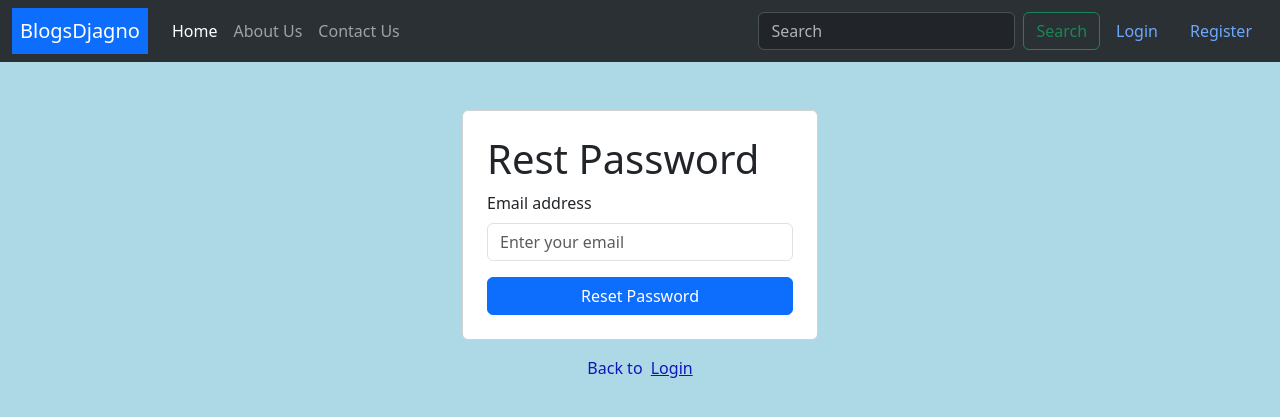
After one commit to Rathore23/WebBlog, a Django app: page /accounts/password-reset-send-mail/ in a window 1280 px wide. The commit adds this page. Shown: the top 417 px of the page. Run offline with Django 4.2, Linux system fonts and the light colour scheme.

Commit message:
add forgot password

```diff
--- a/blogs_django/accounts/urls.py
+++ b/blogs_django/accounts/urls.py
@@ -1,10 +1,57 @@
 from django.urls import path
-
-from blogs_django.accounts.views import UserRegisterView, UserLoginView, UserLogoutView
+from django.contrib.auth import views as auth_views
+from blogs_django.accounts import views
 
 urlpatterns = [
     # path("register", UserRegisterView, name="register"),
-    path("register/", UserRegisterView.as_view(), name="register"),
-    path("login/", UserLoginView.as_view(), name="login"),
-    path("logout/", UserLogoutView.as_view(), name="logout"),
+    path("register/", views.UserRegisterView.as_view(), name="register"),
+    path("login/", views.UserLoginView.as_view(), name="login"),
+    path("logout/", views.UserLogoutView.as_view(), name="logout"),
+    path(
+        'password-reset-send-mail/',
+        views.CustomForgotPasswordView.as_view(),
+        name='password_reset'
+    ),
+    path(
+        'reset/<uidb64>/<token>/',
+        # views.CustomPasswordResetConfirmView.as_view(),
+        auth_views.PasswordResetConfirmView.as_view(
+            template_name='accounts/custom_password_reset_confirm.html'
+        ),
+        name='reset_password_confirm'
+    ),
+    path(
+        'password-reset-done/',
+        views.CustomPasswordResetDoneView.as_view(),
+        name='password_reset_done'
+    ),
+    path(
+        'reset/done/',
+        auth_views.PasswordResetCompleteView.as_view(
+            template_name='accounts/password_reset_confirm.html'
+        ),
+        name='password_reset_complete'
+    ),
 ]
+
+urlpatterns += [
+    # # Due to mail not send we create custom view for this
+    # path(
+    #     'password-reset-send-mail/',
+    #     AccountPasswordResetView.as_view(),
+    #     name='password_reset'
+    # ),
+    # path(
+    #     'reset/<uidb64>/<token>/',
+    #     auth_views.PasswordResetConfirmView.as_view(
+    #         template_name='accounts/custom_password_reset_confirm.html'
+    #     ), name='password_reset_confirm'
+    # ),
+    # path(
+    #     'password-reset-done/',
+    #     auth_views.PasswordResetDoneView.as_view(
+    #         template_name='accounts/password_reset_done.html'
+    #     ),
+    #     name='password_reset_done'
+    # ),
+]
--- a/blogs_django/accounts/views.py
+++ b/blogs_django/accounts/views.py
@@ -1,11 +1,19 @@
+from django.conf import settings
 from django.contrib import messages
 from django.contrib.auth import authenticate, login
-from django.contrib.auth.forms import UserCreationForm, AuthenticationForm
+from django.contrib.auth.forms import UserCreationForm, AuthenticationForm, PasswordResetForm
 from django.contrib.auth.models import User
-from django.contrib.auth.views import LogoutView
+from django.contrib.auth.tokens import default_token_generator
+from django.contrib.auth.views import LogoutView, PasswordResetView, PasswordResetConfirmView, PasswordContextMixin
+from django.core.mail import send_mail
 from django.shortcuts import render, redirect
 from django.urls import reverse_lazy
+from django.utils.http import urlsafe_base64_encode
 from django.views import generic, View
+from django.utils.encoding import force_bytes
+from django.views.generic import FormView, TemplateView
+# pip install django-templated-email
+from templated_email import send_templated_mail
 
 from blogs_django.accounts.forms import CustomUserRegisterForm, CustomLoginForm
 
@@ -23,8 +31,8 @@ class UserRegisterView(generic.CreateView):
     """
     This CreateView used to sign up user using
     CustomUserRegisterForm.
+    # form_class = UserCreationForm
     """
-    # form_class = UserCreationForm
     form_class = CustomUserRegisterForm
     template_name = 'accounts/registration.html'
     success_url = reverse_lazy('login')
@@ -44,7 +52,7 @@ class UserLoginView(View):
             context=context
         )
 
-    def post(self,  request, *args, **kwargs):
+    def post(self, request, *args, **kwargs):
         form = self.form_class(request.POST)
         if form.is_valid():
             user = authenticate(
@@ -53,7 +61,28 @@ class UserLoginView(View):
             )
             if user is not None:
                 login(request, user)
-                # messages.success(request, 'Logged in successfully')
+                messages.success(request, 'Logged in successfully')
+                email = 'gedate7904@picdv.com'
+
+                # pip install django-templated-email
+                email = 'user2@yopmail.com'
+
+                # try:
+                #     send_templated_mail(
+                #         template_name="send_templated_mail.html",
+                #         from_email=settings.EMAIL_HOST_USER,
+                #         recipient_list=[email],
+                #         bcc=None,
+                #         context={
+                #             'email': email,
+                #             'username': 'Email',
+                #             'base_url': 'http://127.0.0.1:8000/',
+                #             'protocol': 'https' if getattr(settings, 'FRONTEND_USE_HTTPS', False) else 'http',
+                #         }
+                #     )
+                # except Exception as e:
+                #     print('Error while sending mail :', e)
+
                 return redirect('home')
 
         messages.error(request, 'Invalid Credentials.')
@@ -65,12 +94,71 @@ class UserLoginView(View):
             }
         )
 
-        return render(
-            request=request,
-            template_name=self.template_name,
-            context=context
-        )
-
 
 class UserLogoutView(LogoutView):
     next_page = reverse_lazy('home')
+
+
+class CustomForgotPasswordView(FormView):
+    template_name = 'accounts/password_reset.html'
+    form_class = PasswordResetForm
+    success_url = reverse_lazy('password_reset_done')
+
+    def form_valid(self, form):
+        email = form.cleaned_data['email']
+        user = User.objects.filter(email=email).first()
+
+        if user:
+            token = default_token_generator.make_token(user)
+            print('urlsafe_base64_encode(force_bytes(user.pk)), :', urlsafe_base64_encode(force_bytes(user.pk)),)
+            reset_link = self.request.build_absolute_uri(
+                reverse_lazy(
+                    'reset_password_confirm',
+                    kwargs={
+                        'uidb64': urlsafe_base64_encode(force_bytes(user.pk)),
+                        'token': token
+                    }
+                )
+            )
+
+            print('reset_link :-', reset_link)
+
+            try:
+                send_mail(
+                    'Password Reset',
+                    f'Please click the following link to reset your password: {reset_link}',
+                    settings.EMAIL_HOST_USER,
+                    [email],
+                    fail_silently=False,
+                )
+            except Exception as e:
+                print('Error in CustomForgotPasswordView :', e)
+        return super().form_valid(form)
+
+
+class CustomPasswordResetConfirmView(PasswordResetConfirmView):
+    success_url = reverse_lazy('login')
+    template_name = 'accounts/password_reset_confirm.html'
+
+
+class CustomPasswordResetDoneView(PasswordContextMixin, TemplateView):
+    template_name = "accounts/password_reset_done.html"
+    title = "Password reset sent"
+
+
+# class AccountPasswordResetView(PasswordResetView):
+#     template_name = 'accounts/password_reset.html'
+#
+#     def post(self, request, *args, **kwargs):
+#         email = self.request.POST.get('email')
+#         user = User.objects.filter(email=email, is_active=True,).first()
+#
+#         if user:
+#             return super().post(request, *args, **kwargs)
+#         else:
+#             error_message = "Invalid email address"
+#             return render(
+#                 request,
+#                 self.template_name,
+#                 {'error_message': error_message, 'email': email}
+#             )
--- /dev/null
+++ b/blogs_django/templates/accounts/password_reset.html
@@ -0,0 +1,45 @@
+{% extends 'core/base.html' %}
+{% load static %}
+
+{% block content %}
+
+<!--Contains Start-->
+<div class="container">
+    <!--<div class="d-flex justify-content-center vh-100">-->
+    <div class="row justify-content-center mt-5">
+        <div class="col-md-8 col-lg-6 col-xl-4">
+            <div class="card">
+                <div class="card-body p-4">
+                    <h1>Rest Password</h1>
+                    <!-- Add Django Form -->
+                    <form method="post">
+                        {% csrf_token %}
+                        <div class="mb-3">
+                            <label for="emailaddress" class="form-label">Email address</label>
+                            <input class="form-control" type="email" id="emailaddress" name="email" required
+                                   placeholder="Enter your email">
+                        </div>
+                        <div class="text-center d-grid">
+                            <button class="btn btn-primary" type="submit"> Reset Password</button>
+                        </div>
+                    </form>
+                    <!-- End of Django Form -->
+                </div>
+            </div>
+
+            <div class="row mt-3">
+                <div class="col-12 text-center">
+                    <p style="color: rgb(19, 19, 188)!important;">Back to
+                        <a href="{% url 'login' %}" class="text-white-50 ms-1"
+                           style="color: rgb(19, 19, 188)!important;">
+                            Login
+                        </a>
+                    </p>
+                </div> <!-- end col -->
+            </div>
+        </div>
+    </div>
+</div>
+<!--Contains End-->
+
+{% endblock %}
--- a/blogs_django/templates/accounts/registration.html
+++ b/blogs_django/templates/accounts/registration.html
@@ -36,6 +36,12 @@
             </div>
             {% endif %}
         </form>
+        <p>If you have already accounts
+            <a href="{% url 'login' %}"
+               style="text-decoration: none;">
+                Login
+            </a>
+        </p>
     </div>
 </div>
 <!--Contains End-->
--- a/blogs_django/templates/core/nav.html
+++ b/blogs_django/templates/core/nav.html
@@ -19,10 +19,18 @@
                     <a class="nav-link" href="{% url 'contact_us' %}">Contact Us</a>
                 </li>
             </ul>
-            <form class="d-flex" role="search">
-                <input class="form-control me-2" type="search" placeholder="Search" aria-label="Search">
+
+            <!-- Search Functionality Start -->
+            <form class="d-flex" role="search" name="searchForm" method="GET" action="{% url 'home' %}">
+                <input
+                        class="form-control me-2"
+                        type="search" placeholder="Search"
+                        aria-label="Search"
+                        name="search"
+                >
                 <button class="btn btn-outline-success" type="submit">Search</button>
             </form>
+            <!-- Search Functionality End -->
 
             <ul class="nav justify-content-end">
                 {% if user.is_authenticated %}
--- a/config/urls.py
+++ b/config/urls.py
@@ -14,14 +14,19 @@ Including another URLconf
     1. Import the include() function: from django.urls import include, path
     2. Add a URL to urlpatterns:  path('blog/', include('blog.urls'))
 """
+import debug_toolbar
 from django.conf import settings
 from django.conf.urls.static import static
 from django.contrib import admin
 from django.urls import path, include
 
 urlpatterns = [
-                  path('accounts/', include('blogs_django.accounts.urls')),
-                  path('', include('blogs_django.blogs.urls')),
-                  path('admin/', admin.site.urls),
+    path('', include('blogs_django.blogs.urls')),
+    path('accounts/', include('blogs_django.accounts.urls')),
+    path('admin/', admin.site.urls),
+    path('__debug__/', include(debug_toolbar.urls)),
 
-              ] + static(settings.MEDIA_URL, document_root=settings.MEDIA_ROOT)
+]
+
+if settings.DEBUG:
+    urlpatterns += static(settings.MEDIA_URL, document_root=settings.MEDIA_ROOT)
```
Also changed, not shown: blogs_django/accounts/forms.py (+6 -1 lines), blogs_django/blogs/views.py (+16 -0 lines), blogs_django/templates/accounts/custom_password_reset_confirm.html (added, +39 -0 lines), blogs_django/templates/accounts/login.html (+35 -5 lines), blogs_django/templates/accounts/password_reset_confirm.html (added, +29 -0 lines), blogs_django/templates/accounts/password_reset_done.html (added, +21 -0 lines), blogs_django/templates/templated_email/send_templated_mail.html (added, +18 -0 lines), config/settings.py (+18 -0 lines), README.md.
